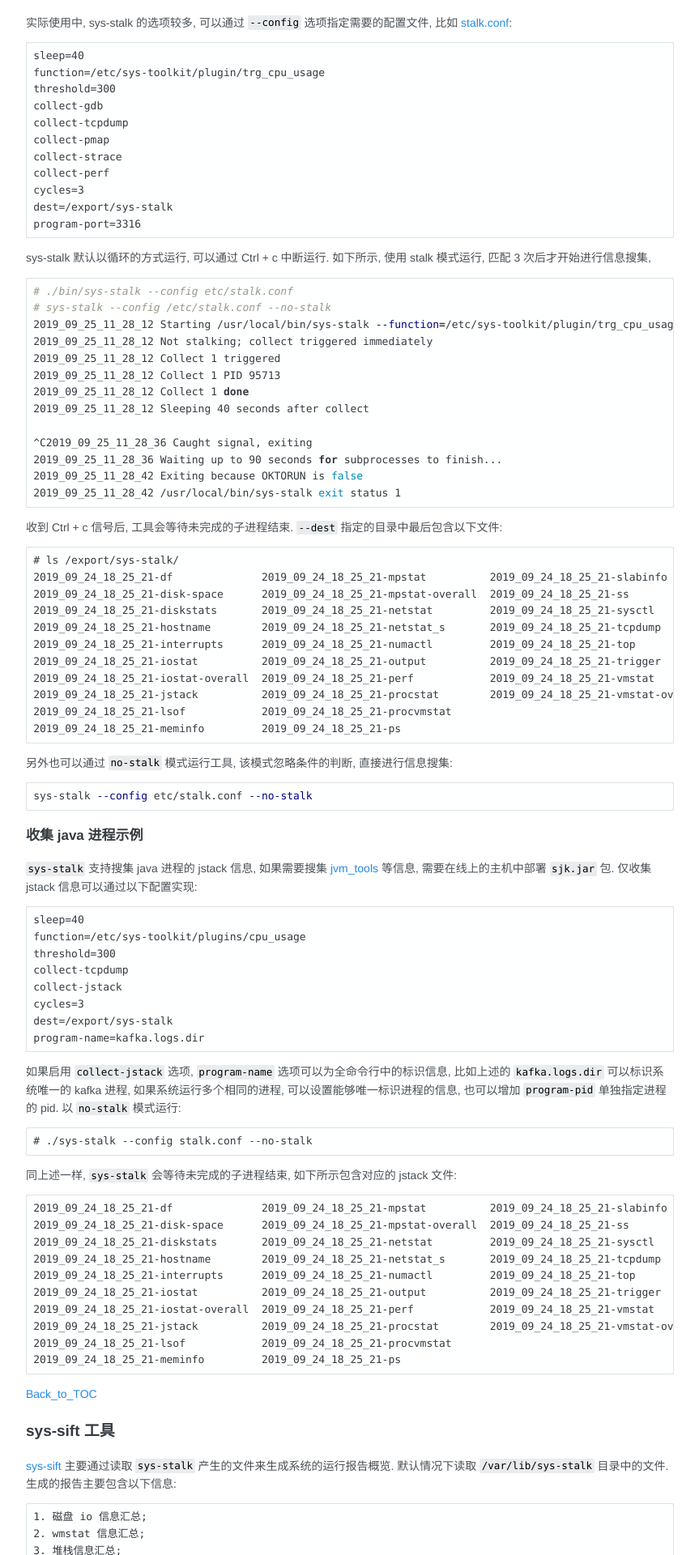
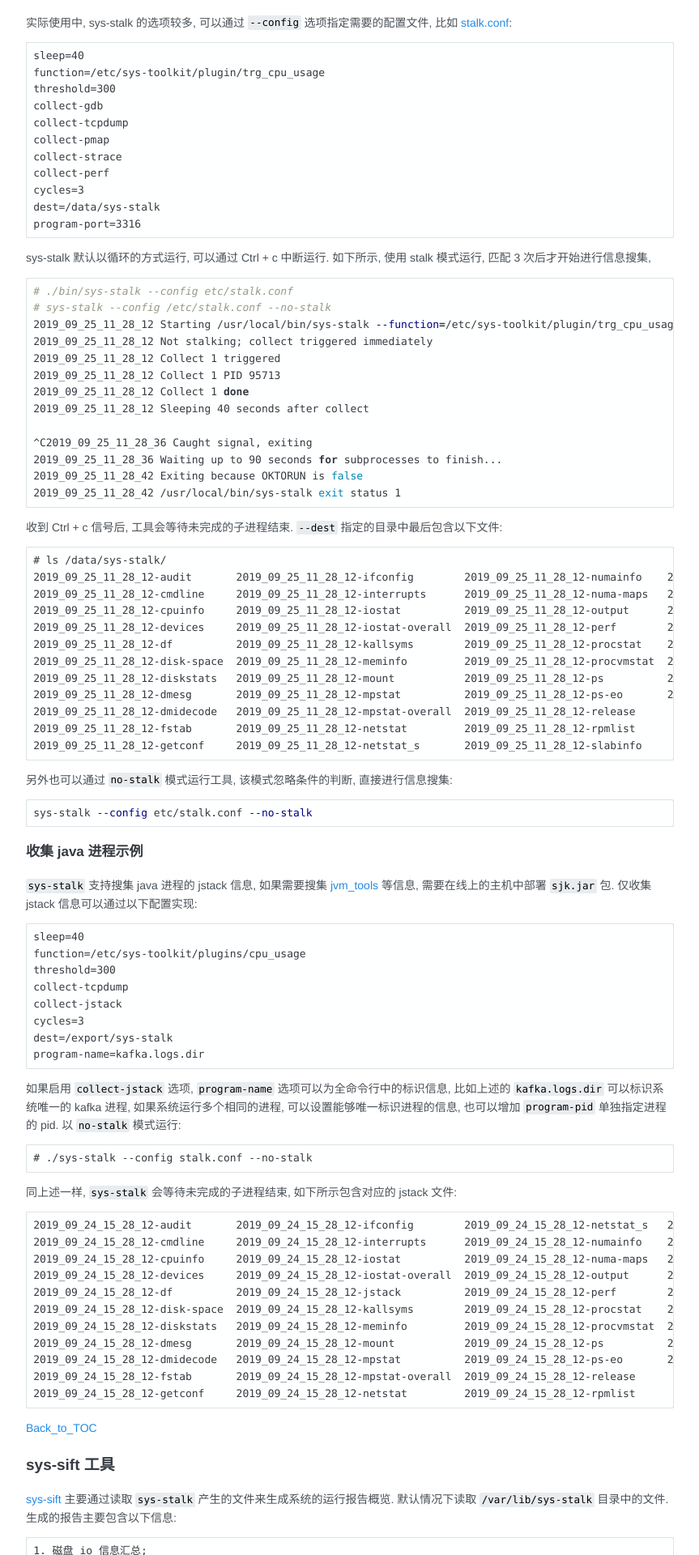
Before and after one commit to arstercz/arstercz.github.io, a Jekyll site: the page built from _posts/2019-09-25-use_sys-toolkit-collect-linux-diagnostic-message.md, in a window 1280 px wide. Shown: the part 3392-5312 px from the top of the page at 81% size, without its empty margins (208-1071 px from the left). Built offline with Jekyll 4.4.1, drawn with Linux system fonts in a browser that asks for light colours; comment, search, counter and statistics services are not loaded.

Commit message:
fix output list

````diff
--- a/_posts/2019-09-25-use_sys-toolkit-collect-linux-diagnostic-message.md
+++ b/_posts/2019-09-25-use_sys-toolkit-collect-linux-diagnostic-message.md
@@ -183,14 +183,14 @@
 collect-strace
 collect-perf
 cycles=3
-dest=/export/sys-stalk
+dest=/data/sys-stalk
 program-port=3316
 ```
 sys-stalk 默认以循环的方式运行, 可以通过 Ctrl + c 中断运行. 如下所示, 使用 stalk 模式运行, 匹配 3 次后才开始进行信息搜集,
 ```bash
 # ./bin/sys-stalk --config etc/stalk.conf
 # sys-stalk --config /etc/stalk.conf --no-stalk
-2019_09_25_11_28_12 Starting /usr/local/bin/sys-stalk --function=/etc/sys-toolkit/plugin/trg_cpu_usage --variable= --threshold=300 --cycles=0 --interval=1 --iterations= --run-time=30 --sleep=40 --dest=/export/wt-stalk --prefix= --notify-by-email= --log=/var/log/sys-stalk.log --pid=/var/run/sys-stalk.pid --plugin=
+2019_09_25_11_28_12 Starting /usr/local/bin/sys-stalk --function=/etc/sys-toolkit/plugin/trg_cpu_usage --variable= --threshold=300 --cycles=0 --interval=1 --iterations= --run-time=30 --sleep=40 --dest=/data/wt-stalk --prefix= --notify-by-email= --log=/var/log/sys-stalk.log --pid=/var/run/sys-stalk.pid --plugin=
 2019_09_25_11_28_12 Not stalking; collect triggered immediately
 2019_09_25_11_28_12 Collect 1 triggered
 2019_09_25_11_28_12 Collect 1 PID 95713
@@ -204,17 +204,18 @@
 ```
 收到  Ctrl + c 信号后, 工具会等待未完成的子进程结束. `--dest` 指定的目录中最后包含以下文件:
 ```
-# ls /export/sys-stalk/
-2019_09_24_18_25_21-df              2019_09_24_18_25_21-mpstat          2019_09_24_18_25_21-slabinfo
-2019_09_24_18_25_21-disk-space      2019_09_24_18_25_21-mpstat-overall  2019_09_24_18_25_21-ss
-2019_09_24_18_25_21-diskstats       2019_09_24_18_25_21-netstat         2019_09_24_18_25_21-sysctl
-2019_09_24_18_25_21-hostname        2019_09_24_18_25_21-netstat_s       2019_09_24_18_25_21-tcpdump
-2019_09_24_18_25_21-interrupts      2019_09_24_18_25_21-numactl         2019_09_24_18_25_21-top
-2019_09_24_18_25_21-iostat          2019_09_24_18_25_21-output          2019_09_24_18_25_21-trigger
-2019_09_24_18_25_21-iostat-overall  2019_09_24_18_25_21-perf            2019_09_24_18_25_21-vmstat
-2019_09_24_18_25_21-jstack          2019_09_24_18_25_21-procstat        2019_09_24_18_25_21-vmstat-overall
-2019_09_24_18_25_21-lsof            2019_09_24_18_25_21-procvmstat
-2019_09_24_18_25_21-meminfo         2019_09_24_18_25_21-ps
+# ls /data/sys-stalk/
+2019_09_25_11_28_12-audit       2019_09_25_11_28_12-ifconfig        2019_09_25_11_28_12-numainfo    2019_09_25_11_28_12-ss
+2019_09_25_11_28_12-cmdline     2019_09_25_11_28_12-interrupts      2019_09_25_11_28_12-numa-maps   2019_09_25_11_28_12-sysctl
+2019_09_25_11_28_12-cpuinfo     2019_09_25_11_28_12-iostat          2019_09_25_11_28_12-output      2019_09_25_11_28_12-tcpdump
+2019_09_25_11_28_12-devices     2019_09_25_11_28_12-iostat-overall  2019_09_25_11_28_12-perf        2019_09_25_11_28_12-top
+2019_09_25_11_28_12-df          2019_09_25_11_28_12-kallsyms        2019_09_25_11_28_12-procstat    2019_09_25_11_28_12-trigger
+2019_09_25_11_28_12-disk-space  2019_09_25_11_28_12-meminfo         2019_09_25_11_28_12-procvmstat  2019_09_25_11_28_12-uname
+2019_09_25_11_28_12-diskstats   2019_09_25_11_28_12-mount           2019_09_25_11_28_12-ps          2019_09_25_11_28_12-vmstat
+2019_09_25_11_28_12-dmesg       2019_09_25_11_28_12-mpstat          2019_09_25_11_28_12-ps-eo       2019_09_25_11_28_12-vmstat-overall
+2019_09_25_11_28_12-dmidecode   2019_09_25_11_28_12-mpstat-overall  2019_09_25_11_28_12-release
+2019_09_25_11_28_12-fstab       2019_09_25_11_28_12-netstat         2019_09_25_11_28_12-rpmlist
+2019_09_25_11_28_12-getconf     2019_09_25_11_28_12-netstat_s       2019_09_25_11_28_12-slabinfo
 ```
 
 另外也可以通过 `no-stalk` 模式运行工具, 该模式忽略条件的判断, 直接进行信息搜集:
@@ -245,16 +246,17 @@
 ```
 同上述一样, `sys-stalk` 会等待未完成的子进程结束, 如下所示包含对应的 jstack 文件:
 ```
-2019_09_24_18_25_21-df              2019_09_24_18_25_21-mpstat          2019_09_24_18_25_21-slabinfo
-2019_09_24_18_25_21-disk-space      2019_09_24_18_25_21-mpstat-overall  2019_09_24_18_25_21-ss
-2019_09_24_18_25_21-diskstats       2019_09_24_18_25_21-netstat         2019_09_24_18_25_21-sysctl
-2019_09_24_18_25_21-hostname        2019_09_24_18_25_21-netstat_s       2019_09_24_18_25_21-tcpdump
-2019_09_24_18_25_21-interrupts      2019_09_24_18_25_21-numactl         2019_09_24_18_25_21-top
-2019_09_24_18_25_21-iostat          2019_09_24_18_25_21-output          2019_09_24_18_25_21-trigger
-2019_09_24_18_25_21-iostat-overall  2019_09_24_18_25_21-perf            2019_09_24_18_25_21-vmstat
-2019_09_24_18_25_21-jstack          2019_09_24_18_25_21-procstat        2019_09_24_18_25_21-vmstat-overall
-2019_09_24_18_25_21-lsof            2019_09_24_18_25_21-procvmstat
-2019_09_24_18_25_21-meminfo         2019_09_24_18_25_21-ps
+2019_09_24_15_28_12-audit       2019_09_24_15_28_12-ifconfig        2019_09_24_15_28_12-netstat_s   2019_09_24_15_28_12-slabinfo
+2019_09_24_15_28_12-cmdline     2019_09_24_15_28_12-interrupts      2019_09_24_15_28_12-numainfo    2019_09_24_15_28_12-ss
+2019_09_24_15_28_12-cpuinfo     2019_09_24_15_28_12-iostat          2019_09_24_15_28_12-numa-maps   2019_09_24_15_28_12-sysctl
+2019_09_24_15_28_12-devices     2019_09_24_15_28_12-iostat-overall  2019_09_24_15_28_12-output      2019_09_24_15_28_12-tcpdump
+2019_09_24_15_28_12-df          2019_09_24_15_28_12-jstack          2019_09_24_15_28_12-perf        2019_09_24_15_28_12-top
+2019_09_24_15_28_12-disk-space  2019_09_24_15_28_12-kallsyms        2019_09_24_15_28_12-procstat    2019_09_24_15_28_12-trigger
+2019_09_24_15_28_12-diskstats   2019_09_24_15_28_12-meminfo         2019_09_24_15_28_12-procvmstat  2019_09_24_15_28_12-uname
+2019_09_24_15_28_12-dmesg       2019_09_24_15_28_12-mount           2019_09_24_15_28_12-ps          2019_09_24_15_28_12-vmstat
+2019_09_24_15_28_12-dmidecode   2019_09_24_15_28_12-mpstat          2019_09_24_15_28_12-ps-eo       2019_09_24_15_28_12-vmstat-overall
+2019_09_24_15_28_12-fstab       2019_09_24_15_28_12-mpstat-overall  2019_09_24_15_28_12-release
+2019_09_24_15_28_12-getconf     2019_09_24_15_28_12-netstat         2019_09_24_15_28_12-rpmlist
 ```
 
 [Back_to_TOC](#工具列表)
````
